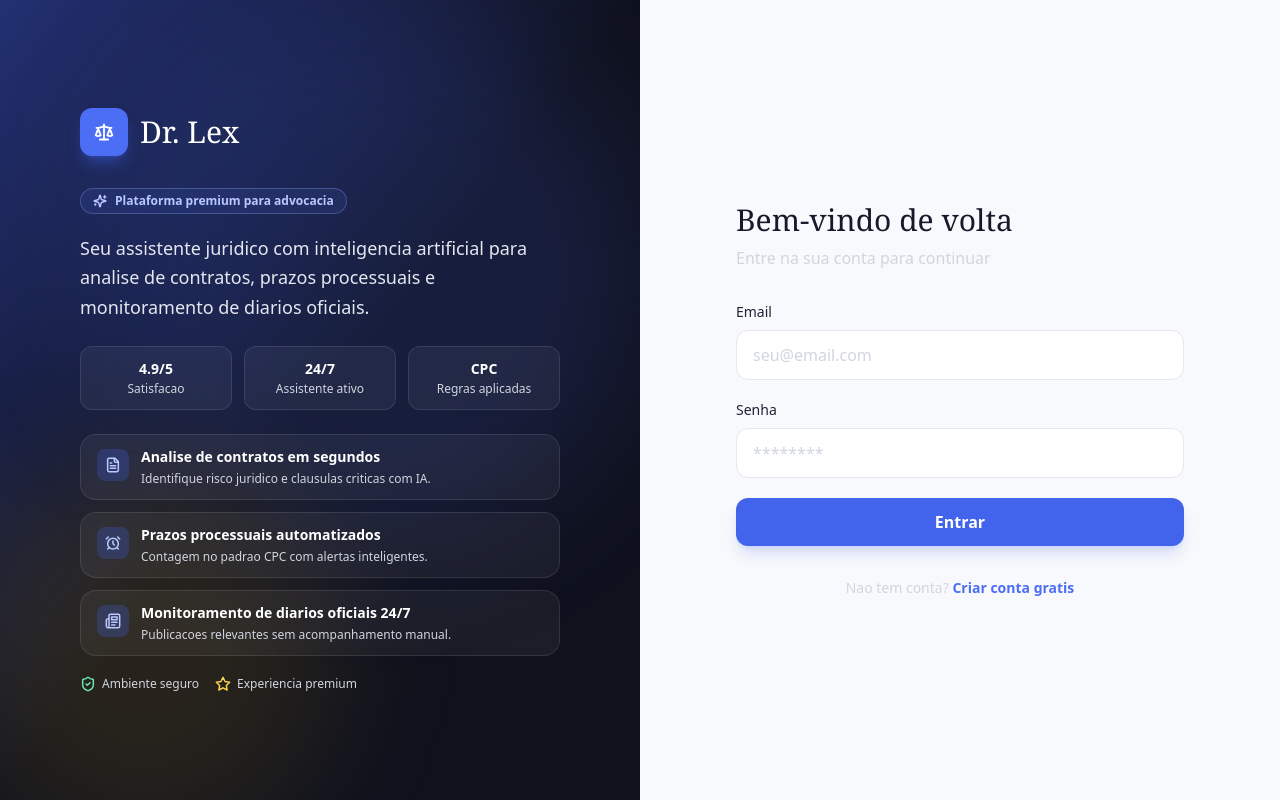
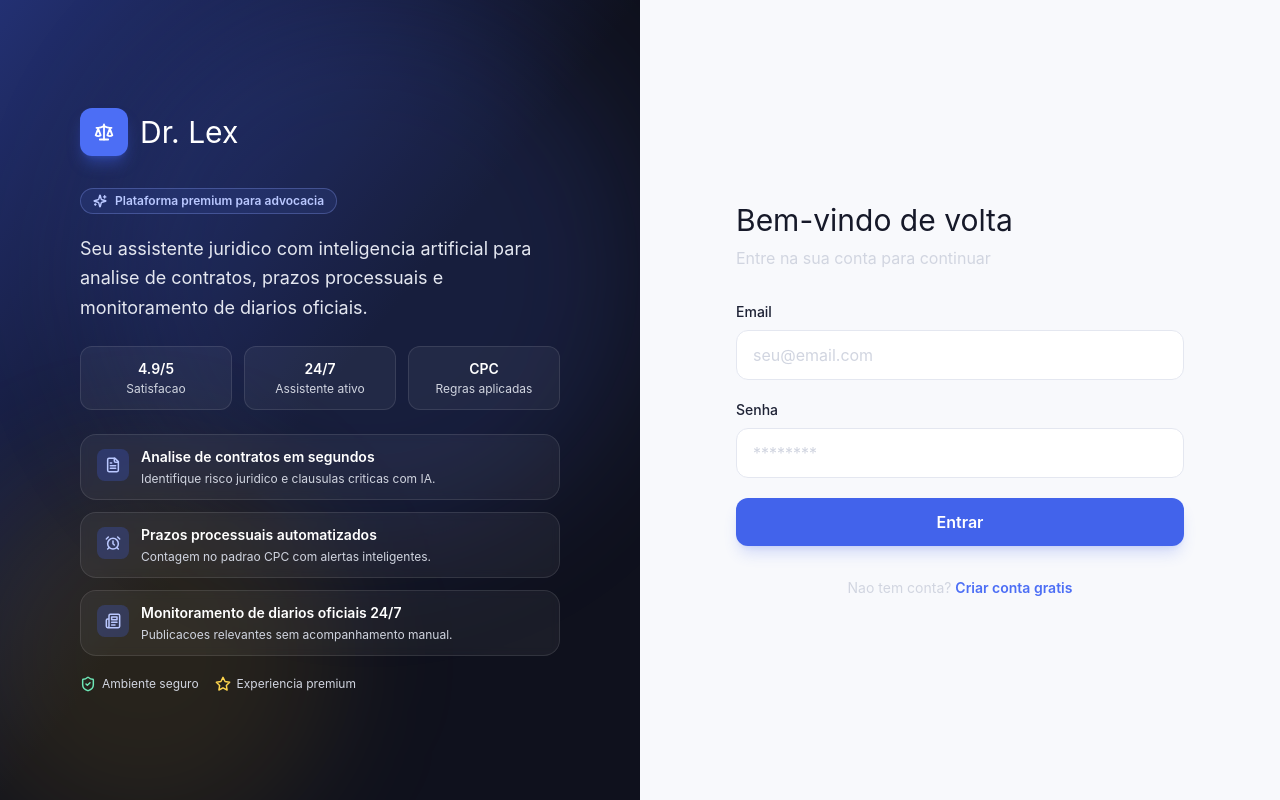
Before and after one commit to oliveermarcelo/legalclaw, a Next.js app in the folder frontend/: page /login in a window 1280 px wide. Built offline with nearby package versions, Linux system fonts and the light colour scheme.

Commit message:
style(typography): padronizar frontend com fonte Inter

```diff
--- a/frontend/src/app/globals.css
+++ b/frontend/src/app/globals.css
@@ -2,7 +2,7 @@
 @tailwind components;
 @tailwind utilities;
 
-@import url('https://fonts.googleapis.com/css2?family=DM+Sans:ital,opsz,wght@0,9..40,300;0,9..40,400;0,9..40,500;0,9..40,600;0,9..40,700;1,9..40,400&family=DM+Serif+Display&family=JetBrains+Mono:wght@400;500&display=swap');
+@import url('https://fonts.googleapis.com/css2?family=Inter:wght@300;400;500;600;700;800&display=swap');
 
 @layer base {
   body {
--- a/frontend/tailwind.config.js
+++ b/frontend/tailwind.config.js
@@ -33,9 +33,9 @@
         },
       },
       fontFamily: {
-        display: ['"DM Serif Display"', 'Georgia', 'serif'],
-        body: ['"DM Sans"', 'system-ui', 'sans-serif'],
-        mono: ['"JetBrains Mono"', 'monospace'],
+        display: ['"Inter"', 'system-ui', 'sans-serif'],
+        body: ['"Inter"', 'system-ui', 'sans-serif'],
+        mono: ['"Inter"', 'system-ui', 'sans-serif'],
       },
     },
   },
```
